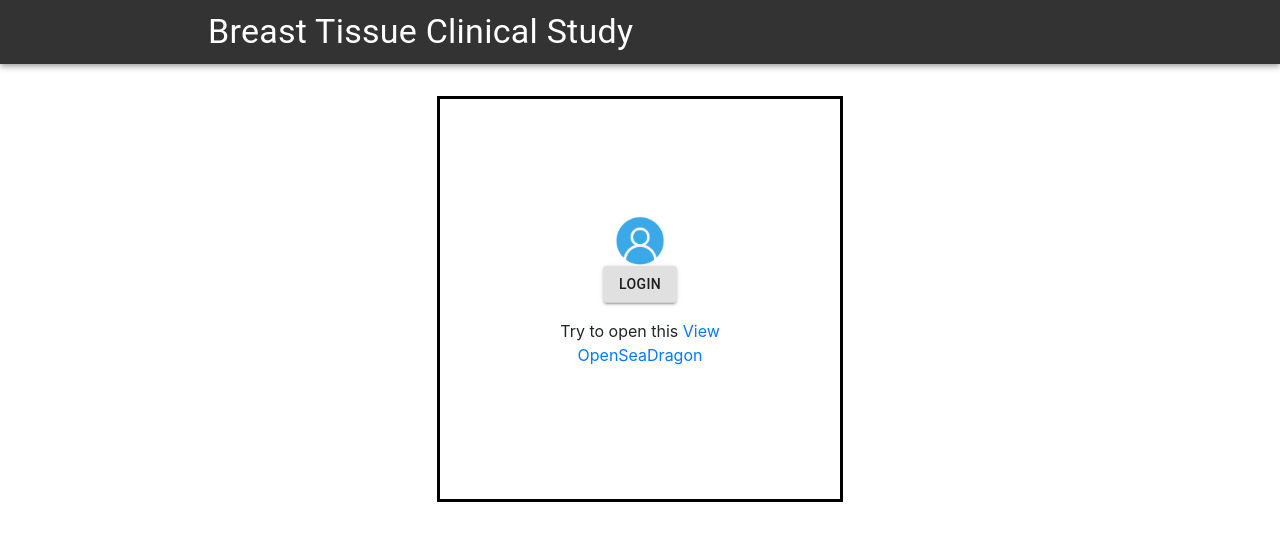
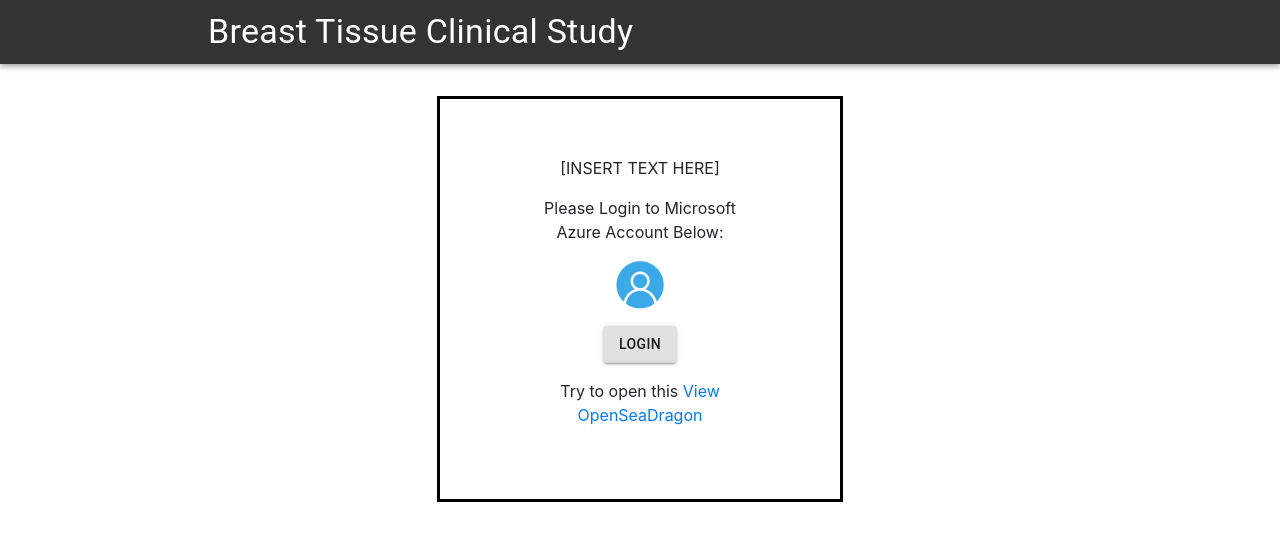
Before and after one commit to becclestone/WebApp, a React (Create React App) app: page / in a window 1280 px wide. Shown: the top 540 px of the page. Built offline with nearby package versions, Linux system fonts and the light colour scheme.

Commit message:
Update Home.jsx

```diff
--- a/src/components/Home.jsx
+++ b/src/components/Home.jsx
@@ -9,7 +9,12 @@ function Home() {
     <Box pt={4}>
     <div class ="container">
     <div class="center">
+      <p> [INSERT TEXT HERE] </p>
+      <p></p>
+      <p>Please Login to Microsoft Azure Account Below:</p>
+      <p></p>
       <img className="photo" src={logo} />
+        <p> </p>
         <p>
     <Button variant="contained" href="/.auth/login/aad?post_login_redirect_uri=https://gray-dune-0f8914010.azurestaticapps.net/viewer">Login</Button>
           <p></p>
```
